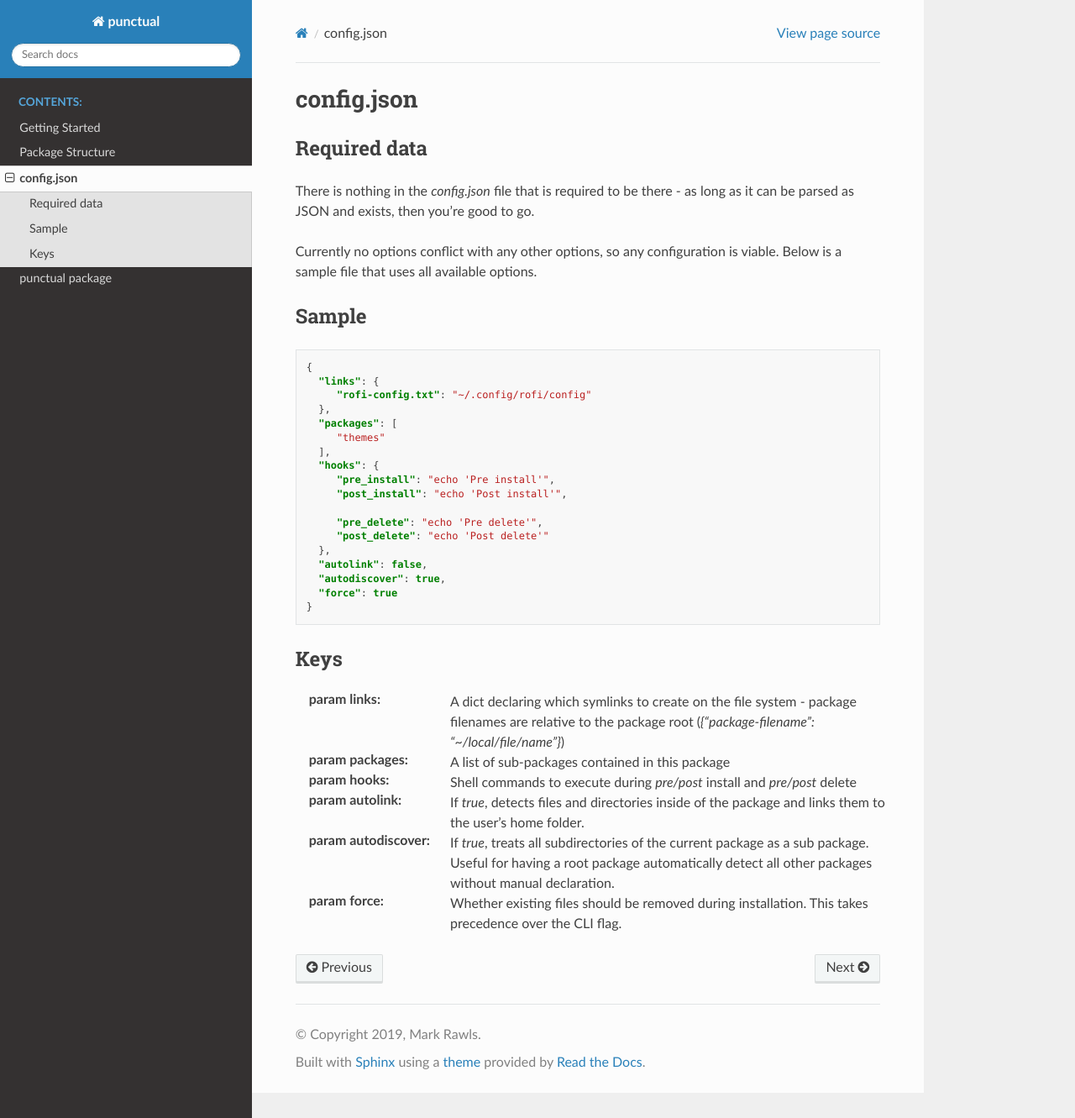
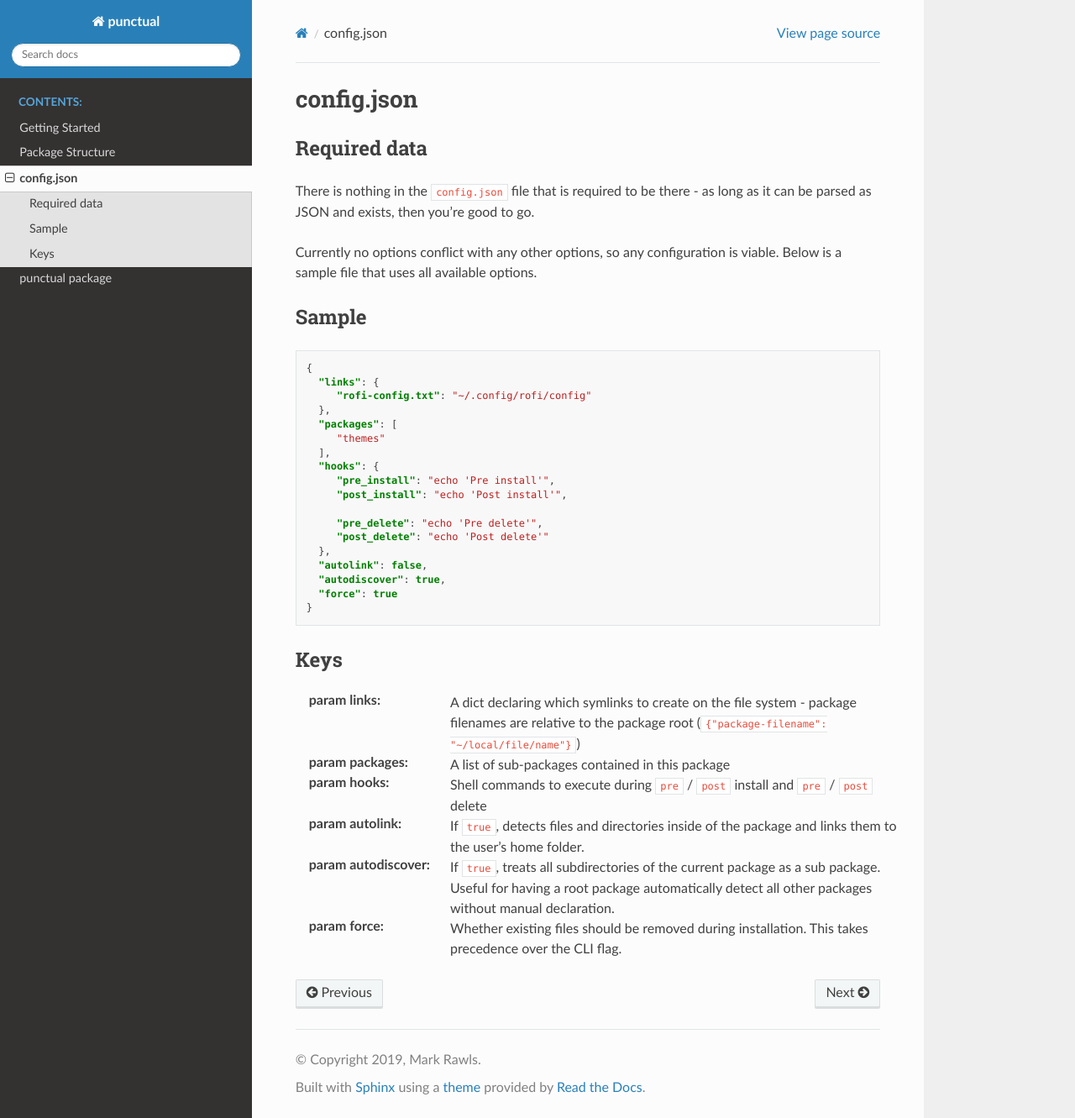
Before and after one commit to ariataylor96/punctual, a Sphinx documentation site: the page built from docs/config.rst, in a window 1280 px wide and 1331 px high. Shown: the whole window at 84% size. Built offline with Sphinx 7.4.7 and the Read the Docs theme 2.0.0, drawn with Linux system fonts in a browser that asks for light colours.

Commit message:
Fix ReST code formatting

```diff
--- a/README.rst
+++ b/README.rst
@@ -12,7 +12,7 @@ From `PyPi <https://pypi.org/project/punctual/>`_, with pip::
 
   pip install punctual
 
-With this you will have an executable named `pcl`.
+With this you will have an executable named ``pcl``.
 
 
 Usage
--- a/docs/config.rst
+++ b/docs/config.rst
@@ -4,7 +4,7 @@ config.json
 Required data
 -------------
 
-There is nothing in the `config.json` file that is required to be there - as long as it can be parsed as JSON and exists, then you're good to go.
+There is nothing in the ``config.json`` file that is required to be there - as long as it can be parsed as JSON and exists, then you're good to go.
 
 Currently no options conflict with any other options, so any configuration is viable. Below is a sample file that uses all available options.
 
@@ -35,9 +35,9 @@ Sample
 Keys
 ----
 
-:param links: A dict declaring which symlinks to create on the file system - package filenames are relative to the package root (`{"package-filename": "~/local/file/name"}`)
+:param links: A dict declaring which symlinks to create on the file system - package filenames are relative to the package root (``{"package-filename": "~/local/file/name"}``)
 :param packages: A list of sub-packages contained in this package
-:param hooks: Shell commands to execute during `pre/post` install and `pre/post` delete
-:param autolink: If `true`, detects files and directories inside of the package and links them to the user's home folder.
-:param autodiscover: If `true`, treats all subdirectories of the current package as a sub package. Useful for having a root package automatically detect all other packages without manual declaration.
+:param hooks: Shell commands to execute during ``pre`` / ``post`` install and ``pre`` / ``post`` delete
+:param autolink: If ``true``, detects files and directories inside of the package and links them to the user's home folder.
+:param autodiscover: If ``true``, treats all subdirectories of the current package as a sub package. Useful for having a root package automatically detect all other packages without manual declaration.
 :param force: Whether existing files should be removed during installation. This takes precedence over the CLI flag.
--- a/docs/getting-started.rst
+++ b/docs/getting-started.rst
@@ -1,14 +1,14 @@
 Getting Started
 ===============
 
-After installing `punctual` from pip, you'll have access to the `pcl` command line tool. Using this, you can `install`, `delete`, or `list` your dotfile packages. We'll go over what packages look like and how to create packages in the next later section.
+After installing ``punctual`` from pip, you'll have access to the ``pcl`` command line tool. Using this, you can ``install``, ``delete``, or ``list`` your dotfile packages. We'll go over what packages look like and how to create packages in the next later section.
 
 .. _Env_Var:
 
 Setting your Package Root
 -------------------------
-You must manually set the environment variable `$PUNCTUAL_PACKAGE_DIR` to the location of your dotfile packages. If not set, this defaults to `~/dotfiles`.
+You must manually set the environment variable ``$PUNCTUAL_PACKAGE_DIR`` to the location of your dotfile packages. If not set, this defaults to ``~/dotfiles``.
 
 Programmatic Usage
 ------------------
-`punctual` exposes all of its internal functionality in pure Python and can be imported without side effects. Please see :doc:`modules/punctual` for details.
+``punctual`` exposes all of its internal functionality in pure Python and can be imported without side effects. Please see :doc:`modules/punctual` for details.
--- a/pyproject.toml
+++ b/pyproject.toml
@@ -1,6 +1,6 @@
 [tool.poetry]
 name = "punctual"
-version = "1.0.2"
+version = "1.0.3"
 description = "Clean and simple dotfile management with a lot of flexibility"
 authors = ["Mark Rawls <markrawls96@gmail.com>"]
 
```
Also changed, not shown: docs/package-structure.rst (+4 -4 lines).
